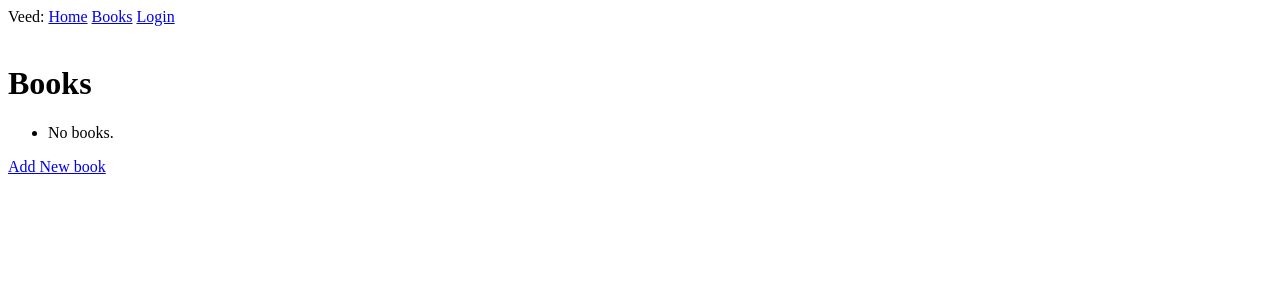
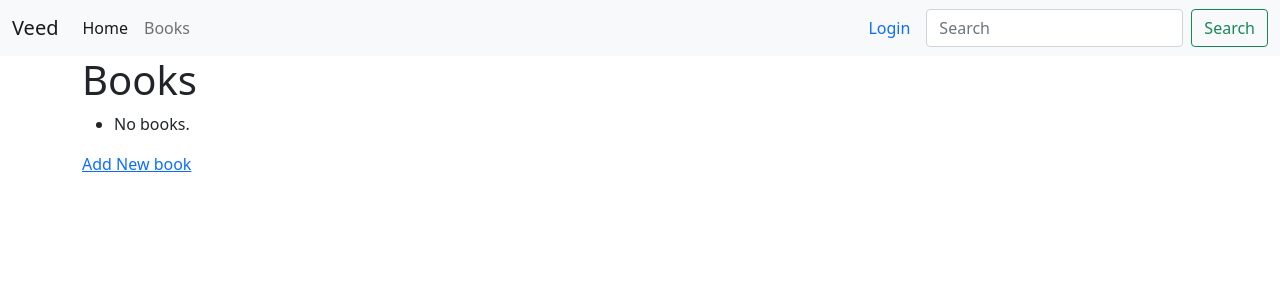
Before and after one commit to jeanmariepm/vipapi, a Django app: page /books/ in a window 1280 px wide. Shown: the top 300 px of the page. Run offline with Django 3.2, Linux system fonts and the light colour scheme.

Commit message:
Use navbar from bootstrap

```diff
--- a/prj/templates/layout.html
+++ b/prj/templates/layout.html
@@ -1,23 +1,51 @@
 <!DOCTYPE html>
 <html lang="en">
     <head>
+        <meta charset="utf-8">
+        <meta name="viewport" content="width=device-width, initial-scale=1">
+
+        <link href="https://cdn.jsdelivr.net/npm/bootstrap@5.0.0-beta1/dist/css/bootstrap.min.css" rel="stylesheet" integrity="sha384-giJF6kkoqNQ00vy+HMDP7azOuL0xtbfIcaT9wjKHr8RbDVddVHyTfAAsrekwKmP1" crossorigin="anonymous">
+
         {% if title %}
         <title>{{ title }} - Veed</title>
         {% else %}
         <title>Welcome to Veed</title>
         {% endif %}    </head>
     <body>
-        <div>Veed:
-            <a href="{% url 'home:index' %}">Home</a>
-            <a href="{% url 'books:index' %}">Books</a>
+        <nav class="navbar navbar-expand-lg navbar-light bg-light">
+            <div class="container-fluid">
+                <span class="navbar-brand mb-0 h1">Veed</span>
+                <button class="navbar-toggler" type="button" data-bs-toggle="collapse" data-bs-target="#navbarSupportedContent" aria-controls="navbarSupportedContent" aria-expanded="false" aria-label="Toggle navigation">
+                <span class="navbar-toggler-icon"></span>
+              </button>
+              <div class="collapse navbar-collapse" id="navbarSupportedContent">
+                <ul class="navbar-nav me-auto mb-2 mb-lg-0">
+                  <li class="nav-item">
+                    <a class="nav-link active" aria-current="page" href="{% url 'home:index' %}">Home</a>
+                  </li>
+                  </li>
+                  <li class="nav-item">
+                    <a class="nav-link" href="{% url 'books:index' %}" tabindex="-1" aria-current="true">Books</a>
+                  </li>
+                </ul>
                 {% if user.is_authenticated %}
-            <a href="{% url 'home:logout' %}?next={{ request.path }}">Logout</a>
+                <a class="nav-link" href="{% url 'home:logout' %}?next={{ request.path }}" tabindex="-1" aria-disabled="true">Logout</a>
                 {% else %}
-                <a href="{% url 'home:login' %}?next={{ request.path }}">Login</a>
+                    <a class="nav-link" href="{% url 'home:login' %}?next={{ request.path }}" tabindex="-1" aria-disabled="true">Login</a>
                 {% endif %}
+                <form class="d-flex">
+                  <input class="form-control me-2" type="search" placeholder="Search" aria-label="Search">
+                  <button class="btn btn-outline-success" type="submit">Search</button>
+                </form>
               </div>
-        <br>
+            </div>
+          </nav>
+
+        <main class='container'>
             {% block body %}
             {% endblock %}
+        </main>
+        <script src="https://cdn.jsdelivr.net/npm/bootstrap@5.0.0-beta1/dist/js/bootstrap.bundle.min.js" integrity="sha384-ygbV9kiqUc6oa4msXn9868pTtWMgiQaeYH7/t7LECLbyPA2x65Kgf80OJFdroafW" crossorigin="anonymous"></script>
+
     </body>
 </html>
```
Lines whose indentation alone changed are shown as unchanged.
